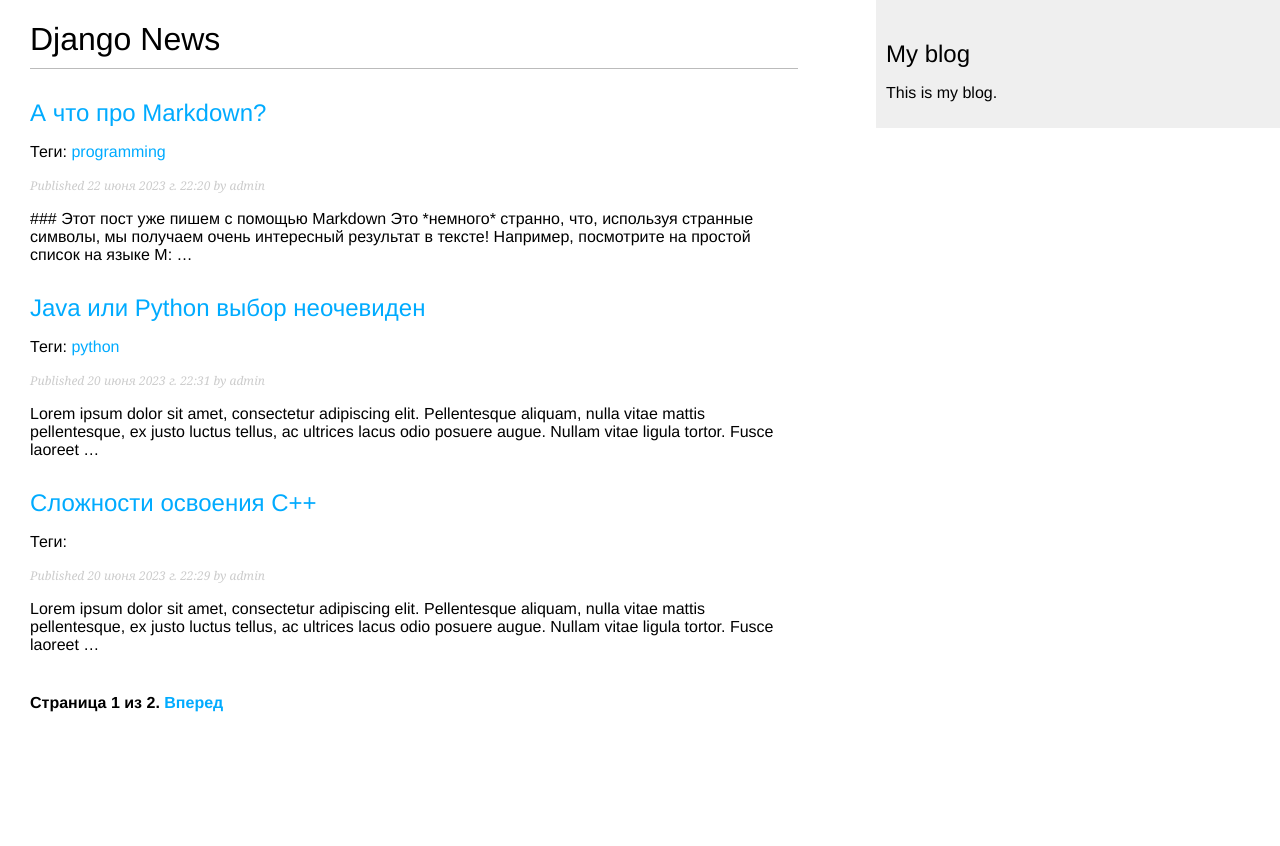
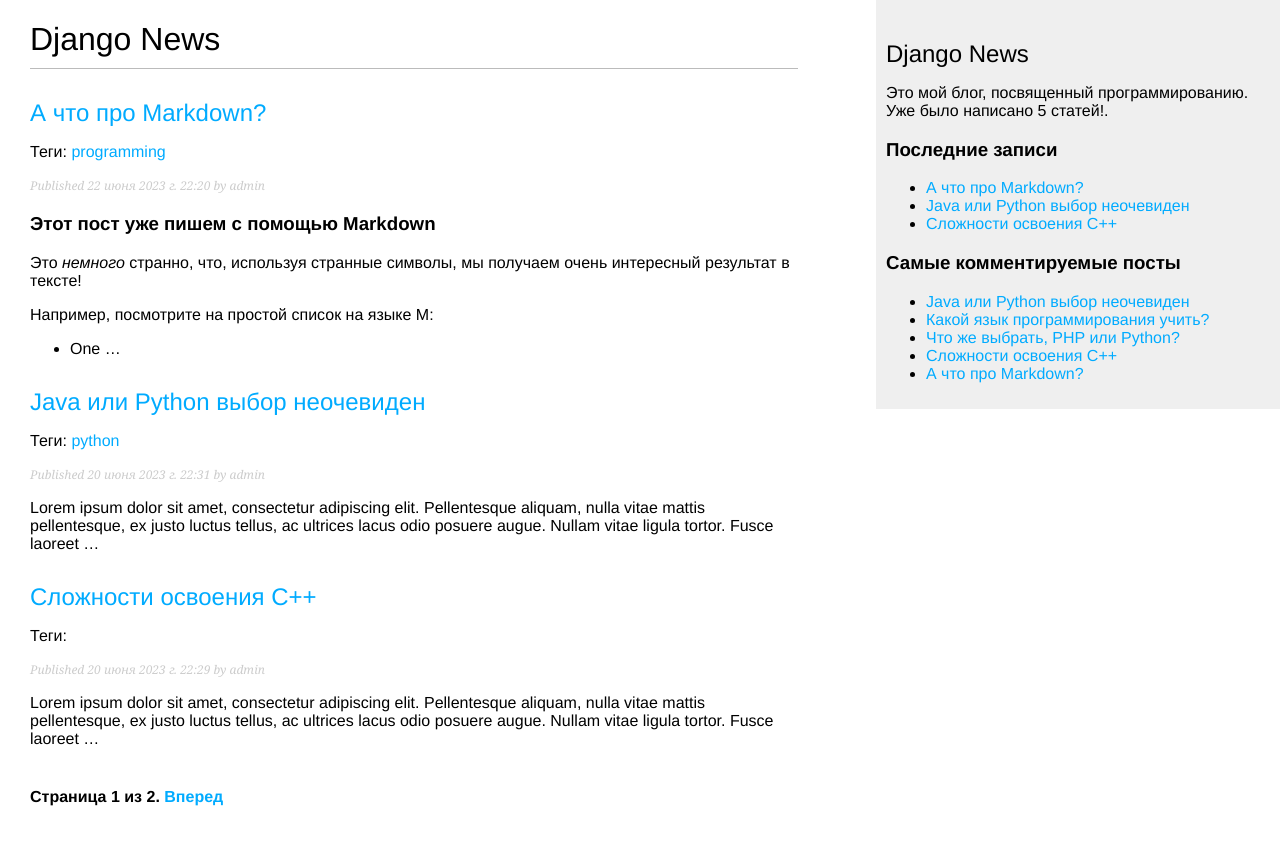
Before and after one commit to madmanRE/django_news, a Django app: page /blog/ in a window 1280 px wide. Before the commit the page ends 712 px from the top, so only its background shows below. Run offline with Django 4.2, Linux system fonts and the light colour scheme; data comes from the database, SQL or seed files in the repository; both versions use the stored data as it was after the commit; parts of the project's set-up code (start-up, migrations or seed data) failed here and were passed over.

Commit message:
Реализовал возможность конвертации markdown в html!

```diff
--- a/blog/forms.py
+++ b/blog/forms.py
@@ -3,7 +3,7 @@
 
 class EmailPostForm(forms.Form):
     name = forms.CharField(max_length=25)
-    email = forms.EmailField()
+    # email = forms.EmailField()
     to = forms.EmailField()
     comments = forms.CharField(required=False,
                                widget=forms.Textarea)
--- a/blog/templates/blog/base.html
+++ b/blog/templates/blog/base.html
@@ -1,3 +1,4 @@
+{% load blog_tags %}
 {% load static %}
 <!DOCTYPE html>
 <html>
@@ -11,8 +12,22 @@
     {% endblock %}
 </div>
 <div id="sidebar">
-    <h2>My blog</h2>
-    <p>This is my blog.</p>
+    <h2><a href="{% url 'blog:post_list' %}" style="color:black">Django News</a></h2>
+    <p>
+        Это мой блог, посвященный программированию.
+        Уже было написано {% total_posts %} статей!.
+    </p>
+    <h3>Последние записи</h3>
+    {% show_latest_posts 3 %}
+    <h3>Самые комментируемые посты</h3>
+    {% get_most_commented_posts as most_commented_posts %}
+    <ul>
+        {% for post in most_commented_posts %}
+        <li>
+            <a href="{{post.get_absolute_url}}">{{post.title}}</a>
+        </li>
+        {% endfor %}
+    </ul>
 </div>
 </body>
 </html>
--- a/blog/templates/blog/post/detail.html
+++ b/blog/templates/blog/post/detail.html
@@ -1,11 +1,12 @@
 {% extends "blog/base.html" %}
+{% load blog_tags %}
 {% block title %}{{ post.title }}{% endblock %}
 {% block content %}
 <h1>{{ post.title }}</h1>
 <p class="date">
     Published {{ post.publish }} by {{ post.author }}
 </p>
-{{ post.body|linebreaks }}
+{{ post.body|markdown }}
 <p>
     <a href="{% url 'blog:post_share' post.id %}">Поделиться записью</a>
 </p>
--- /dev/null
+++ b/blog/templates/blog/post/latest_posts.html
@@ -0,0 +1,7 @@
+<ul>
+  {% for post in latest_posts %}
+  <li>
+    <a href="{{post.get_absolute_url}}">{{post.title}}</a>
+  </li>
+  {% endfor %}
+</ul>
--- a/blog/templates/blog/post/list.html
+++ b/blog/templates/blog/post/list.html
@@ -1,4 +1,5 @@
 {% extends 'blog/base.html' %}
+{% load blog_tags %}
 {% block title %}
 Django News: posts, articles, publications
 {% endblock %}
@@ -30,7 +31,7 @@
 <p class="date">
     Published {{ post.publish }} by {{ post.author }}
 </p>
-{{ post.body | truncatewords:30 | linebreaks }}
+{{ post.body|markdown|truncatewords_html:30 }}
 {% endfor %}
 {% include "pagination.html" with page=posts %}
 {% endblock %}
--- /dev/null
+++ b/blog/templatetags/blog_tags.py
@@ -0,0 +1,30 @@
+from django import template
+from ..models import Post
+from django.db.models import Count
+from django.utils.safestring import mark_safe
+import markdown
+
+register = template.Library()
+
+
+@register.simple_tag
+def total_posts():
+    return Post.published.count()
+
+
+@register.inclusion_tag('blog/post/latest_posts.html')
+def show_latest_posts(count=5):
+    latest_posts = Post.published.order_by('-publish')[:count]
+    return {'latest_posts': latest_posts}
+
+
+@register.simple_tag
+def get_most_commented_posts(count=5):
+    return Post.published.annotate(
+        total_comments=Count('comments')
+    ).order_by('-total_comments')[:count]
+
+
+@register.filter(name='markdown')
+def markdown_format(text):
+    return mark_safe(markdown.markdown(text))
```
Also changed, not shown: blog/templatetags/__init__.py (added), db.sqlite3.
